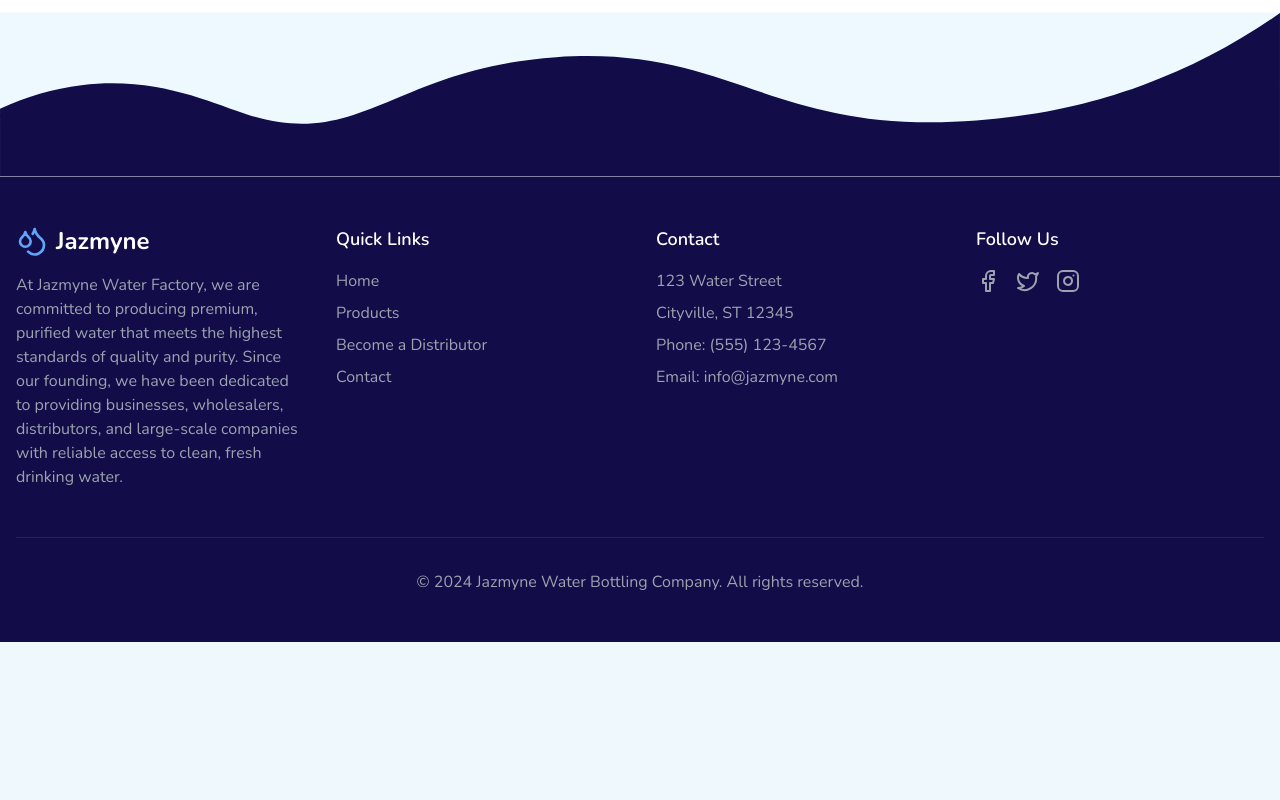
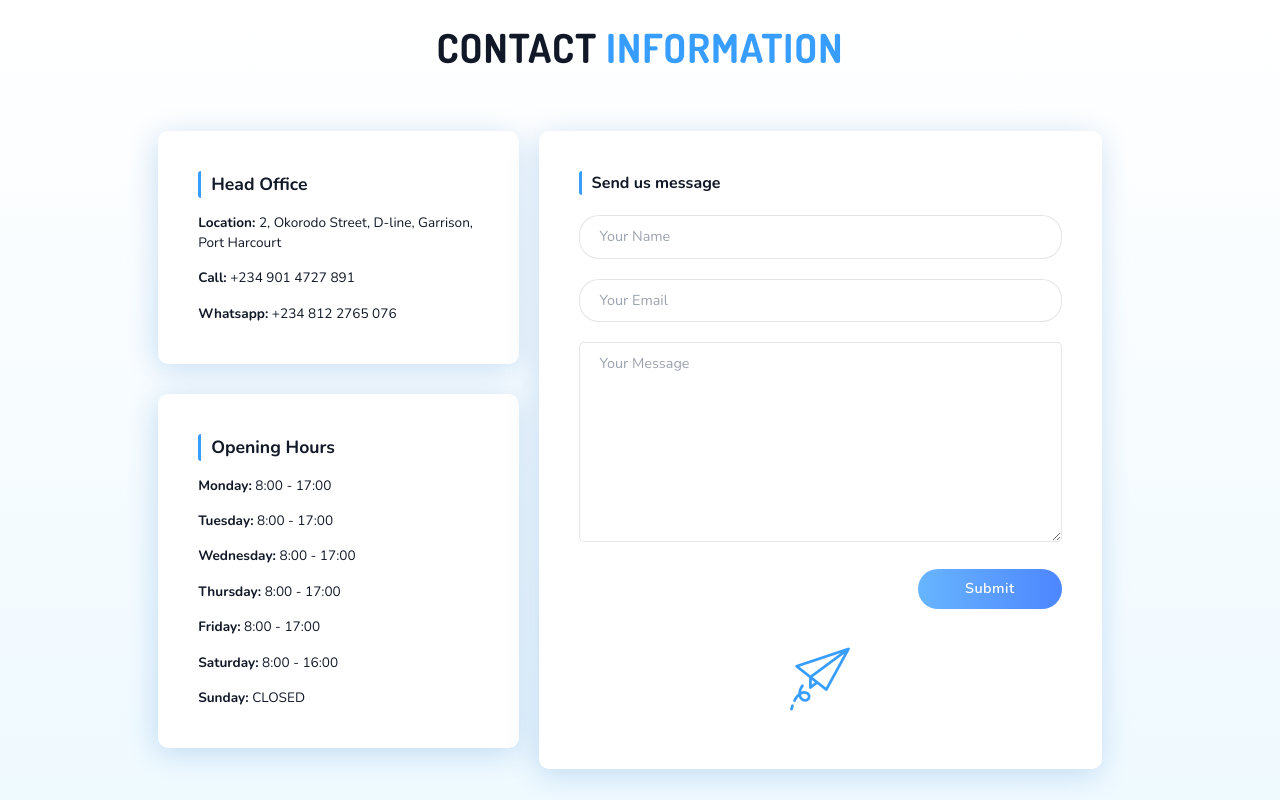
Before and after one commit to Kennyabby/Jazmyneng, a React (Vite) app: page /contact in a window 1280 px wide. Shown: the part 500-1300 px from the top of the page. Before the commit the page ends 1142 px from the top, so only its background shows below. Built offline with nearby package versions, Linux system fonts and the light colour scheme.

Commit message:
new update

```diff
--- a/src/components/Contact/Contact.tsx
+++ b/src/components/Contact/Contact.tsx
@@ -1,6 +1,7 @@
 import React,{useRef, useEffect} from 'react'
 import { Link } from 'react-router-dom'
 
+import sendimg from '../../assets/images/contact/sendimg.png'
 
 const Contact = ()=>{
     const contactRef = useRef<HTMLDivElement>(null)
@@ -25,6 +26,53 @@ const Contact = ()=>{
                     <path d="M1256 11.76C1237.2 17.26 1209.4 27.56 1170 25.76C1127.2 23.86 1125.3 10.16 1087 7.75998C1026.9 3.95998 1015 36.56 959 29.76C920.1 25.06 921.3 8.85998 884 7.75998C841.3 6.55998 834.4 27.66 790 27.76C749.8 27.86 748.5 10.66 707 9.75998C662.5 8.75998 658.2 28.46 611 31.76C563.1 35.06 560 15.26 504 13.76C452.5 12.36 450 28.96 396 29.76C336.7 30.56 332.6 9.35998 279.1 10.76C216.3 12.36 202.3 40.36 146 43.76C112.8 45.76 63 41.96 0 10.76V124.6H1440V10.76C1353.8 -7.34002 1294.8 0.459979 1256 11.76Z" fill="white"></path>
                 </g>
             </svg>
+            <div className='contact-body'>
+                <div className='deltrk-title'>CONTACT <span className='inline-col'>INFORMATION</span></div>
+                <div className='contact-cov'>
+                    <div className='contact-info'>
+                        <div className='contact-ho'>
+                            <div className='contact-title'>Head Office</div>
+                            <div><b>Location:</b> 2, Okorodo Street, D-line, Garrison, Port Harcourt</div>
+                            <div><b>Call:</b> +234 901 4727 891</div>
+                            <div><b>Whatsapp:</b> +234 812 2765 076</div>
+                        </div>
+                        <div className='contact-oph'>
+                            <div className='contact-title'>Opening Hours</div>
+                            <div><b>Monday:</b> 8:00 - 17:00</div>
+                            <div><b>Tuesday:</b> 8:00 - 17:00</div>
+                            <div><b>Wednesday:</b> 8:00 - 17:00</div>
+                            <div><b>Thursday:</b> 8:00 - 17:00</div>
+                            <div><b>Friday:</b> 8:00 - 17:00</div>
+                            <div><b>Saturday:</b> 8:00 - 16:00</div>
+                            <div><b>Sunday:</b> CLOSED</div>
+                        </div>
+                    </div>
+                    <div className='contact-form'>
+                        <div className='contact-title'>Send us message</div>
+                        <input
+                            className='contact-input'
+                            placeholder='Your Name'
+                            type='text'
+                            name='customerName'
+                        />
+                        <input
+                            className='contact-input'
+                            placeholder='Your Email'
+                            type='email'
+                            name='customerEmail'
+                        />
+                        <textarea
+                            className='contact-area'
+                            placeholder='Your Message'
+                            name='customerMessage'
+                        />
+                        <div className='ctbuttonCont'>
+                            <div className='genButton'>Submit</div>
+                        </div>
+                        <img className='contact-send' src={sendimg}/>
+                    </div>
+                </div>
+            </div>
         </div>
         </>
     )
--- a/src/index.css
+++ b/src/index.css
@@ -32,6 +32,7 @@ html {
 
   --box-shadow: -2px 18px 30px rgba(55, 158, 255,0.2);
   --box-shadow1: 0px 18px 30px rgba(55, 158, 255,0.1);
+  --box-shadow2: -2px 5px 30px rgba(7, 101, 190, 0.2);
   --nunito-font: 'Nunito';
   --dosis-font: 'Dosis';
 
@@ -675,6 +676,121 @@ body {
     border-radius: 15px;
   }
 }
+
+.contact-body{
+  width: 100%;
+  background: linear-gradient(white, var(--primary-bg-color));
+  text-align: center;
+  justify-content: space-between;
+}
+.contact-cov{
+  display: flex;
+  flex-wrap: wrap;
+  justify-content: center;
+  width: 88%;
+  margin: 50px  auto;
+}
+.contact-info{
+  width: 32%;
+}
+.contact-ho{
+  background: white;
+  display: flex;
+  flex-direction: column;
+  text-align: left;
+  justify-content: left;
+  align-items: left;
+  width: 100%;
+  padding: 40px;
+  gap: 15px;
+  box-shadow: var(--box-shadow2);
+  border-radius: 10px;
+  .contact-title{
+    font-size: 1.1em;
+  }
+  div{
+    font-size: .85em;
+  }
+}
+.contact-oph{
+  display: flex;
+  background: white;
+  flex-direction: column;
+  text-align: left;
+  justify-content: left;
+  align-items: left;
+  width: 100%;
+  padding: 40px;
+  gap: 15px;
+  margin: 30px 0px;
+  box-shadow: var(--box-shadow2);
+  border-radius: 10px;
+  .contact-title{
+    font-size: 1.1em;
+  }
+  div{
+    font-size: .85em;
+  }
+}
+.contact-title{
+  font-weight: 700;
+  padding: 0px 10px;
+  border-left: solid var(--primary-color) 3px;
+  border-radius: 3px;
+}
+.contact-form{
+  width: 50%;
+  background: white;
+  margin: 0px 20px;
+  height: 100%;
+  box-shadow: var(--box-shadow2);
+  border-radius: 10px;
+  padding: 40px;
+  text-align: left;
+}
+.contact-input{
+  width: 100%;
+  margin-top: 20px;
+  border-radius: 20px;
+  text-indent: 10px;
+  padding: 10px;
+  background: white;
+  border: solid rgba(0,0,0,0.1) 1px;
+  font-size: .9em;
+}
+.contact-area{
+  width: 100%;
+  height: 200px;
+  margin-top: 20px;
+  border-radius: 5px;
+  text-indent: 10px;
+  padding: 10px;
+  background: white;
+  border: solid rgba(0,0,0,0.1) 1px;
+  font-size: .9em;
+}
+.ctbuttonCont{
+  width: fit-content;
+  margin: 20px 0px;
+  margin-left: auto;
+}
+.genButton{
+  padding: 9px 47px;
+  background: linear-gradient(to right, var(--btn-bg-color-1),var(--btn-bg-color-2));
+  color: white;
+  font-weight: 600;
+  border-radius: 30px;
+  font-size: .9em;
+  cursor: pointer;
+  letter-spacing: .5px;
+}
+.genButton:hover{
+  background: var(--btn-bg-color-2);
+}
+.contact-send{
+  width: 100px;
+  margin: auto;
+}
 @media screen and (max-width:700px) {
 
   .nav-content{
@@ -906,4 +1022,15 @@ body {
  .delivery-cards{
   width: 100%;
  }
+
+ .contact-cov{
+  width: 90%;
+ }
+ .contact-info{
+  width: 100%;
+ }
+ .contact-form{
+  width: 100%;
+  margin: 0px;
+ }
 }
```
Also changed, not shown: src/assets/images/contact/sendimg.png (added).
